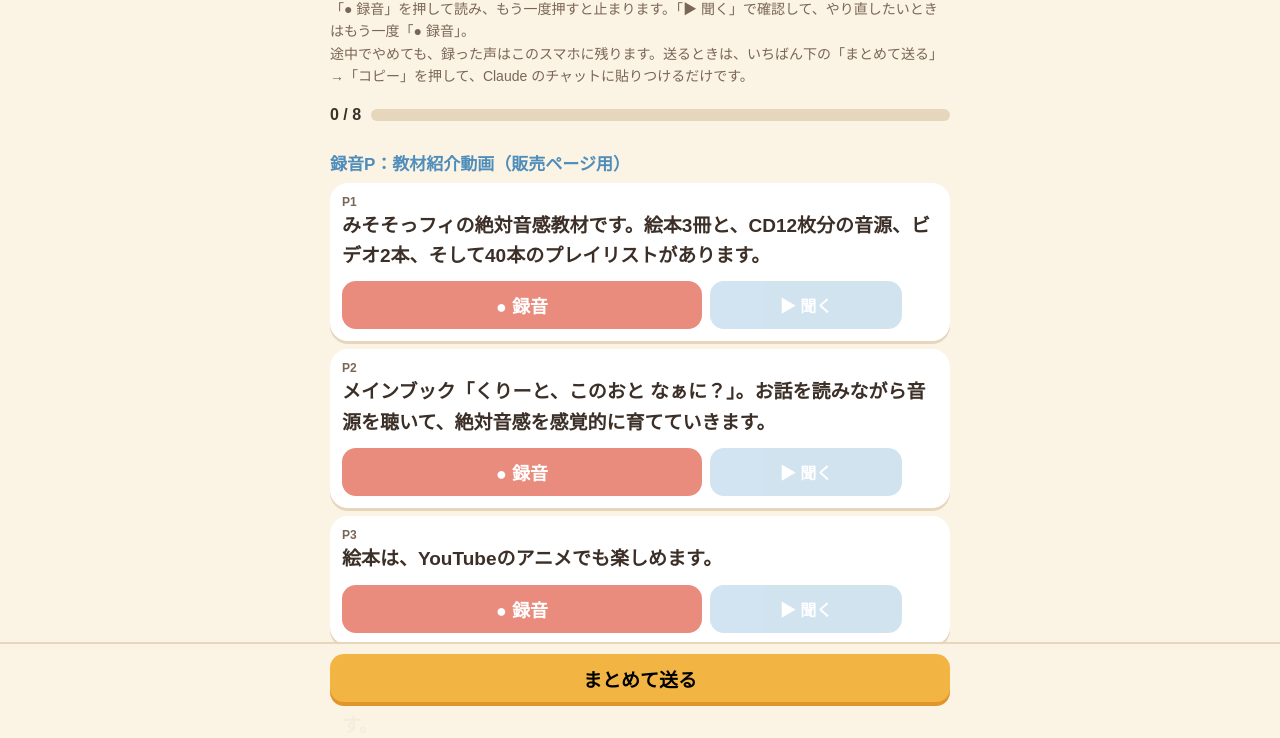
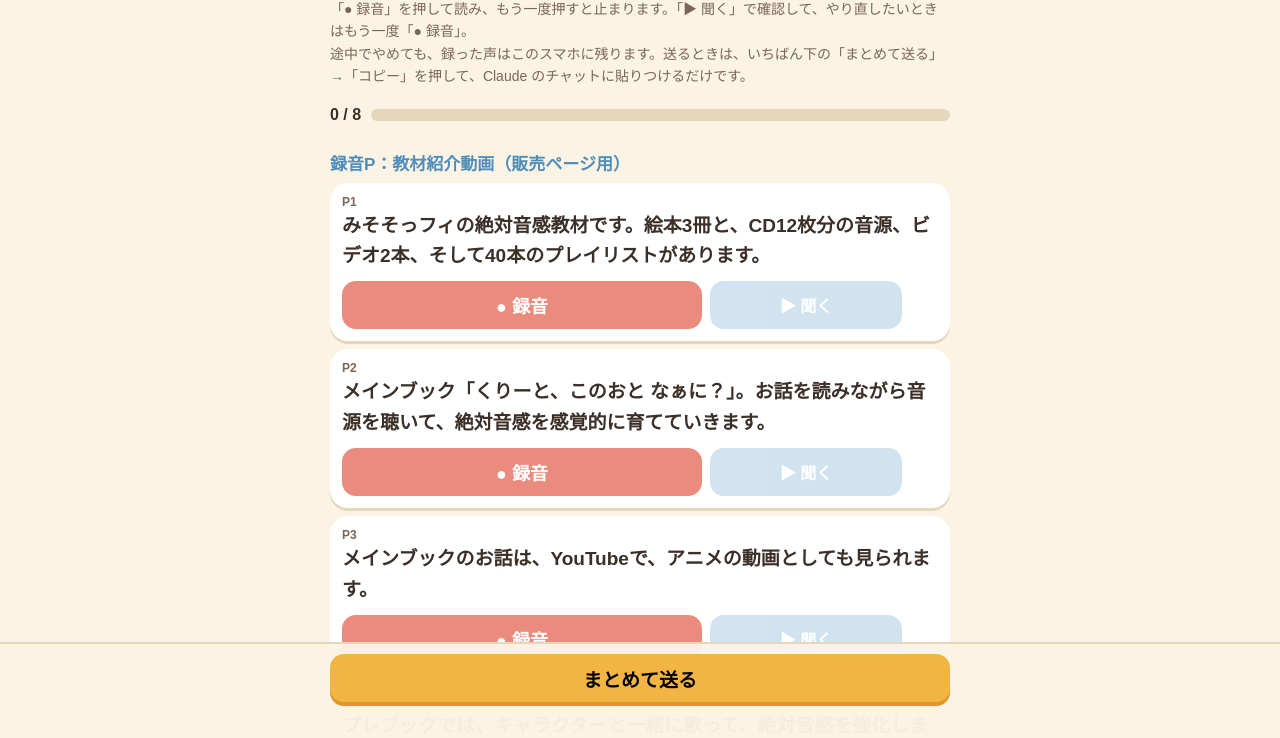
Before and after one commit to Misosofi/misosofi-practice, a plain HTML site: page piano/rec-promo.html in a window 1280 px wide. Shown: the part 62-800 px from the top of the page. Drawn offline with Linux system fonts and the light colour scheme; a web font is replaced by a local one.

Commit message:
教材紹介動画の録音ページ：P3の文を直す
Co-Authored-By: Claude Opus 5.5 <noreply@anthropic.com>
Claude-Session: https://claude.ai/code/session_01X11x3fqB8e88okqksw6rLs

```diff
--- a/piano/rec-promo.html
+++ b/piano/rec-promo.html
@@ -58,7 +58,7 @@ const SCRIPT = [
  ["P","教材紹介動画（販売ページ用）",[
   "みそそっフィの絶対音感教材です。絵本3冊と、CD12枚分の音源、ビデオ2本、そして40本のプレイリストがあります。",
   "メインブック「くりーと、このおと なぁに？」。お話を読みながら音源を聴いて、絶対音感を感覚的に育てていきます。",
-  "絵本は、YouTubeのアニメでも楽しめます。",
+  "メインブックのお話は、YouTubeで、アニメの動画としても見られます。",
   "プレブックでは、キャラクターと一緒に歌って、絶対音感を強化します。",
   "エクササイズブックでは、リズムを見て手をたたき、リズム感の基礎を育てます。",
   "プロの演奏家の演奏を厳選した、YouTubeのプレイリストもついています。",
```
